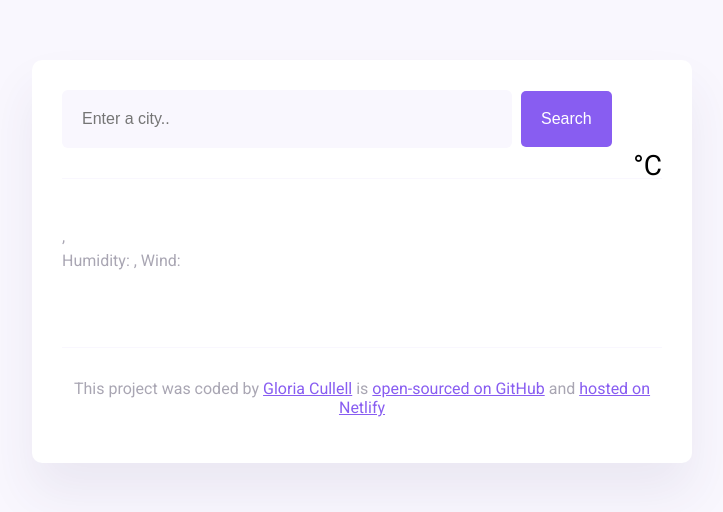
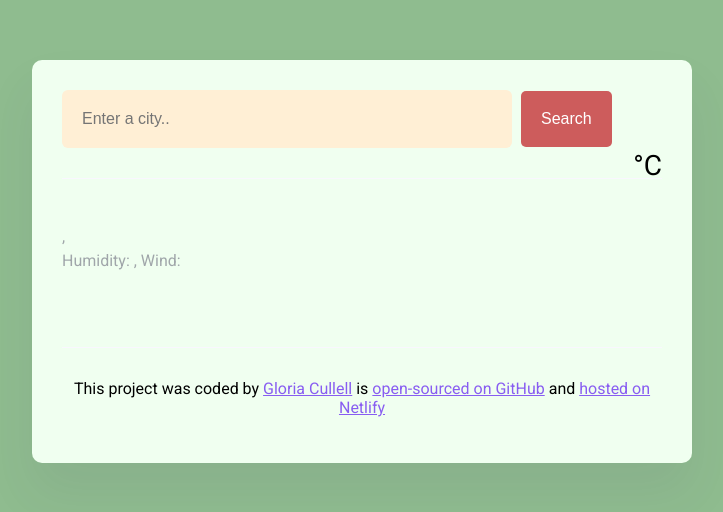
Before and after one commit to gloriacullelldeveloper/FinalProjectSheCodesPlus, a plain HTML site: page index.html in a window 1280 px wide. Shown: the whole page, without its empty margins (278-1001 px from the left). Drawn offline with nearby package versions, Linux system fonts and the light colour scheme; no server answers.

Commit message:
Styling with CSS

```diff
--- a/src/styles.css
+++ b/src/styles.css
@@ -1,5 +1,5 @@
 body {
-    background: #f9f7fe;
+    background: #8FBC8F;
     font-family: "Roboto", sans-serif;
 }
 
@@ -10,7 +10,7 @@ a {
 
 
 .weather-app {
-    background: white;
+    background: #F0FFF0;
     max-width: 600px;
     margin: 60px auto;
     padding: 30px;
@@ -26,7 +26,7 @@ header {
 
 
 .search-input {
-    background-color: #f9f7fe;
+    background-color: #FFEFD5;
     border: none;
     color: rgba(39, 33, 66, 0.4);
     font-size: 16px;
@@ -39,7 +39,7 @@ header {
 .search-button {
     margin-left: 5px;
     font-size: 16px;
-    background-color: #885df1;
+    background-color: #CD5C5C;
     color: white;
     border: none;
     padding: 20px;
@@ -81,7 +81,7 @@ main {
 
 
 .current-details strong {
-    color: #f65282;
+    color: #2F4F4F;
 }
 
 
@@ -148,7 +148,7 @@ main {
 .weather-forecast-temperature {
 
     font-size: 13px;
-    color: #f65282;
+    color: #2F4F4F;
     text-align: center;
 }
 .weather-forecast-temperature-min {
@@ -160,7 +160,5 @@ footer {
     border-top: 1px solid #f9f7fe;
     text-align: center;
     padding-top: 15px;
-
-
-    color: rgba(39, 33, 66, 0.4);
+    color: black;
 }
```
